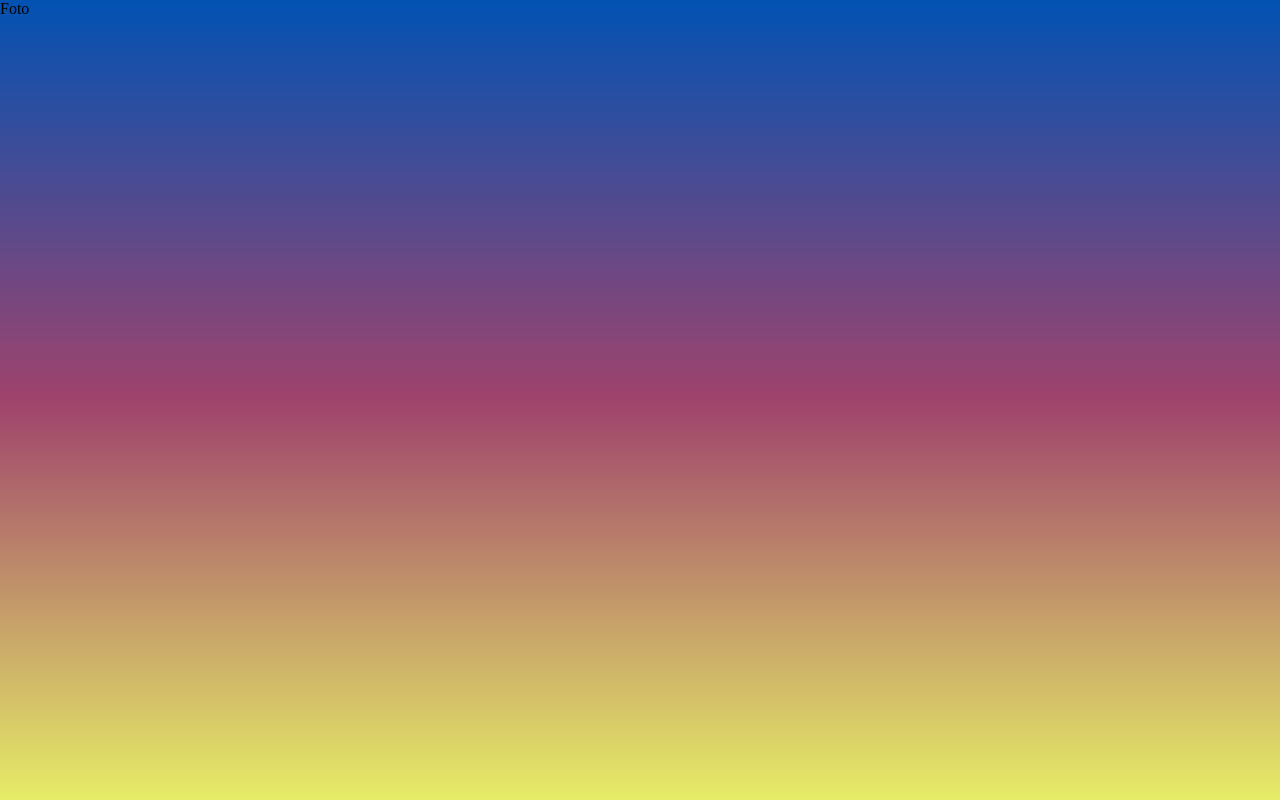
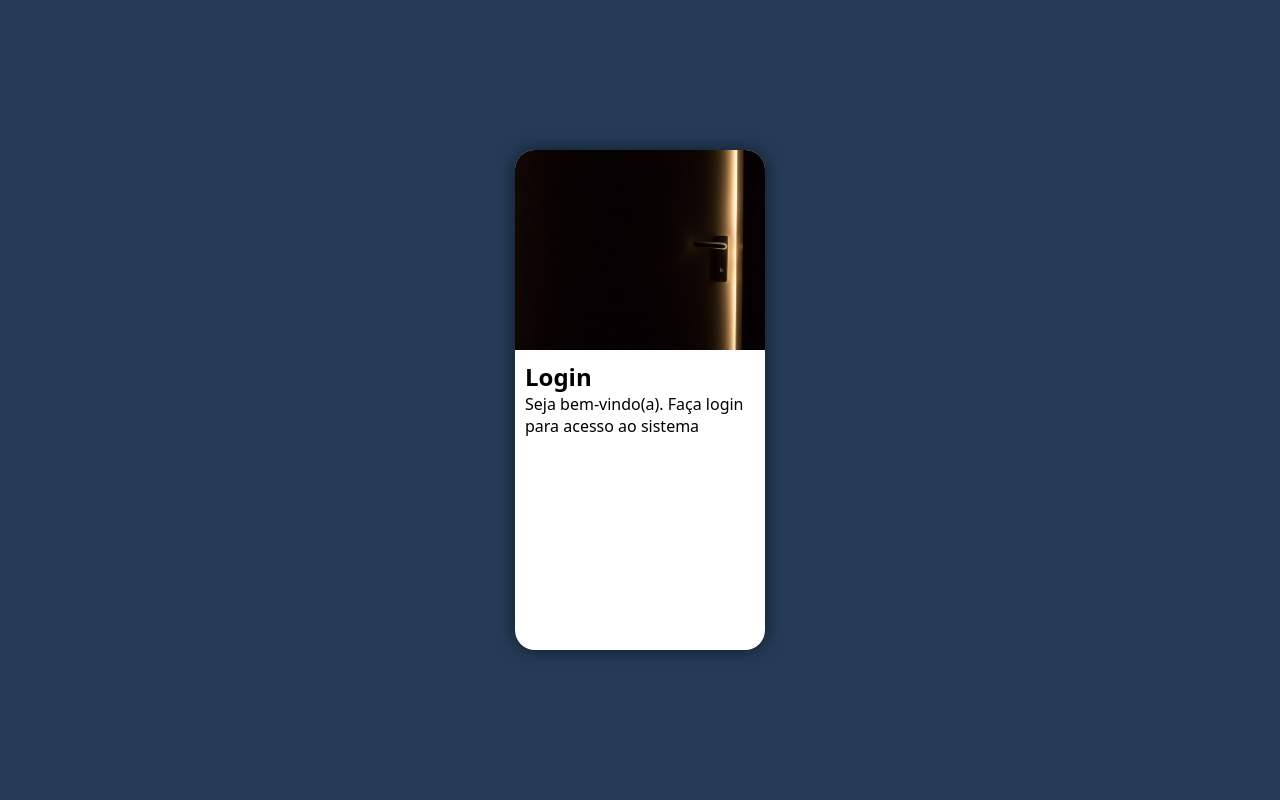
Before and after one commit to robersonweb/projeto-login1, a plain HTML site: page index.html in a window 1280 px wide. Shown: the top 800 px of the page. Drawn offline with Linux system fonts and the light colour scheme.

Commit message:
atualizei projeto login

```diff
--- a/estilos/style.css
+++ b/estilos/style.css
@@ -1,12 +1,51 @@
 @charset "utf-8";
 /* Paleta de cores
-    * #0252B3
-    * #D3724F */
+    * #253C59
+    * #58788C */
 *{
+    font-family: system-ui, -apple-system, BlinkMacSystemFont, 'Segoe UI', Roboto, Oxygen, Ubuntu, Cantarell, 'Open Sans', 'Helvetica Neue', sans-serif;
     margin: 0px;
     padding: 0px;
-    height: 100%;
+    box-sizing: border-box; /*ele inclui a borda no tamanho*/
 }
-body{
-    background-image: linear-gradient(to bottom, #0252B3, #9F436C, #E6EC67);
+body, html{
+    background-color:#253C59;
+    height: 100vh;
+    width: 100vw;
 }
+
+main{
+    position: relative;
+    height: 100vh;
+    width: 100vw;
+
+}
+
+section#login{
+    position: absolute;
+    top: 50%;
+    left: 50%;
+    transform: translate(-50%, -50%);
+    /* esses 4 comandos acima fazem ficar centralizado o conteúdo */
+
+    overflow: hidden; /* tudo que ficar fora da borda fica escondido*/
+
+    background-color: white;
+    width: 250px;
+    height: 500px;
+    border-radius: 20px;
+    box-shadow: 0px 0px 20px rgba(0, 0, 0, 0.555);
+}
+
+section#login > div#imagem{
+    display: block;
+    background: #58788C url(../imagens/imgentrada.jpg) no-repeat;
+    background-size: cover;
+    background-position: left bottom;
+    height: 200px;
+}
+
+section#login > div#formulario{
+    display: block;
+    padding: 10px;
+}
--- a/index.html
+++ b/index.html
@@ -12,12 +12,14 @@
         <section id="login">
 
             <div id="imagem">
-                Foto
+
             </div>
 
             <div id="formulario">
                <h1>Login</h1>
-               <p>Seja bem-vindo(a). Faça login para acesso ao sistema</p>
+               <p>Seja bem-vindo(a). Faça login para acesso ao sistema
+
+               </p>
                <form action="login.php" method="post">
 
                </form>
```
